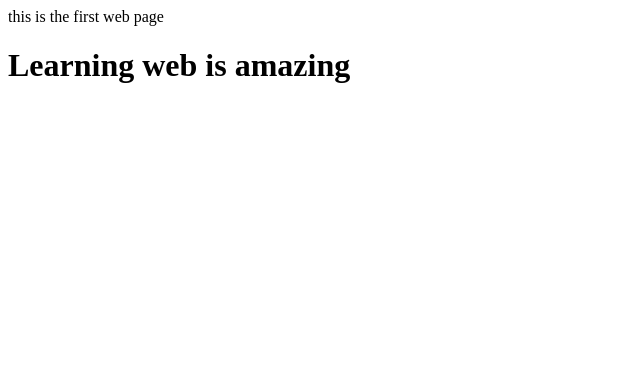
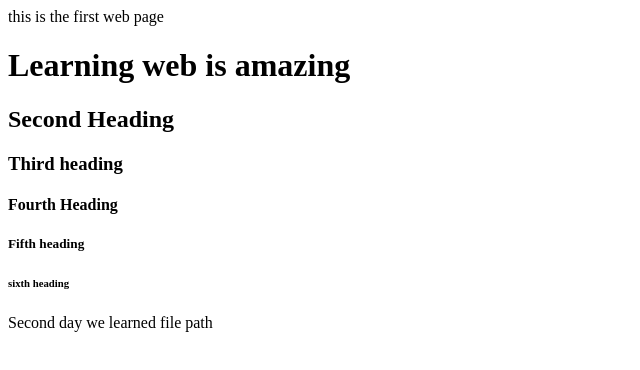
Before and after one commit to akeshamajgaiya/Web-dev, a plain HTML site: page index.html in a window 1280 px wide. Shown: the whole page, without its empty margins (0-640 px from the left). Drawn offline with Linux system fonts and the light colour scheme.

Commit message:
Learned file path

```diff
--- a/index.html
+++ b/index.html
@@ -7,8 +7,12 @@
 </head>
 <body>
     this is the first web page
-    <h1> Learning web is amazing
-
-    </h1>
-</body>
+    <h1> Learning web is amazing</h1>
+    <H2> Second Heading</H2>
+    <h3>Third heading</h3>
+    <h4>Fourth Heading</h4>
+    <h5> Fifth heading</h5>
+    <h6> sixth heading</h6>
+    Second day we learned file path
+</bOdy>
 </html>
```
